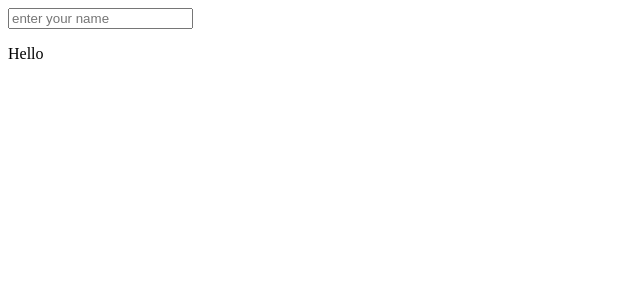
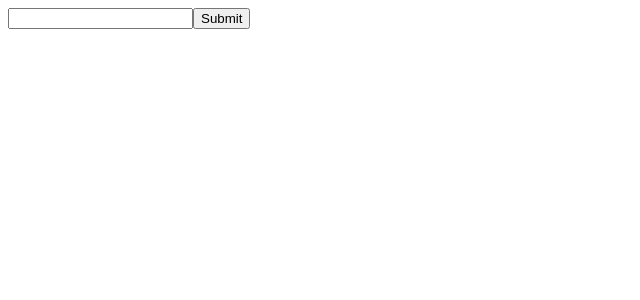
Before and after one commit to ashaafkhan/mobile-dev, a React (Vite) app in the folder react-refresher/: page / in a window 1280 px wide. Shown: the top 300 px of the page, without its empty margins (0-640 px from the left). Built offline with nearby package versions, Linux system fonts and the light colour scheme.

Commit message:
uncontrolled form handling

```diff
--- a/react-refresher/src/App.jsx
+++ b/react-refresher/src/App.jsx
@@ -2,18 +2,16 @@ import React , {useState} from 'react'
 
 const App = () => {
 
-    const [name,setName] = useState("")
+    const handleSubmit = (e) =>{
+        e.preventDefault()
 
-  return (
-    <>
-        <input
-        value = {name}
-        placeholder = 'enter your name'
-        onChange= {(e)=>setName(e.target.value)}
-        />
+        console.log(e.target.elements.name.value)
+    }
 
-        <p>Hello {name}</p>
-    </>
+  return (<form onSubmit= {handleSubmit}>
+    <input name="name"/>
+    <button type="submit">Submit</button>
+  </form>
 
 
 )
```
